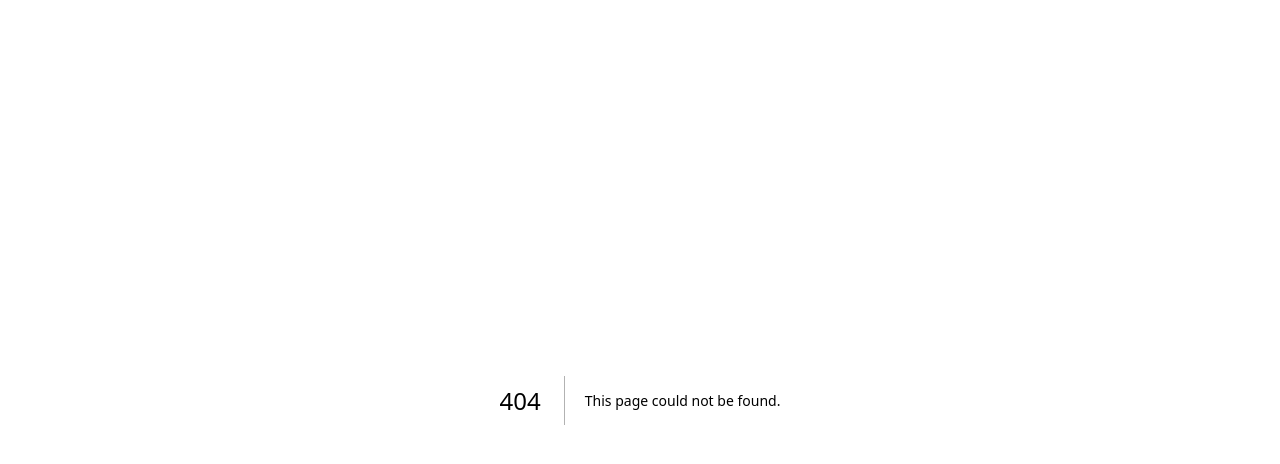
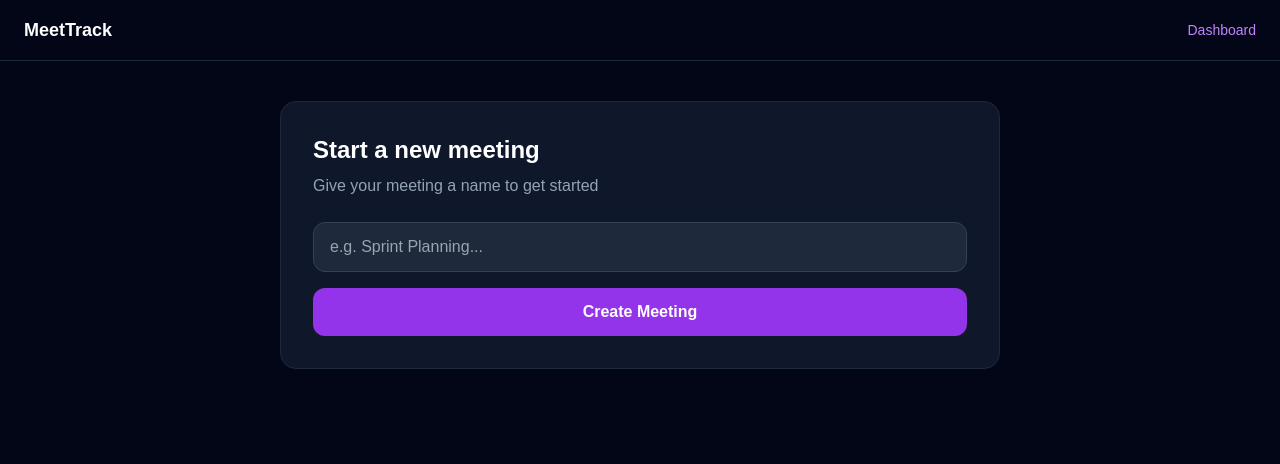
Before and after one commit to aaryajoshi-24/meeting-tracker, a Next.js app in the folder frontend/: page /meetapp in a window 1280 px wide. Before the commit this address had no page. Shown: the top 464 px of the page. Built offline with nearby package versions, Linux system fonts and the light colour scheme.

Commit message:
Add full app UI with complete meeting flow

```diff
--- /dev/null
+++ b/frontend/src/app/meetapp/page.tsx
@@ -0,0 +1,110 @@
+"use client";
+import React, { useState } from "react";
+const API_BASE = "https://meettrack-api.onrender.com";
+export default function AppPage() {
+  const [step, setStep] = useState(1);
+  const [meetingTitle, setMeetingTitle] = useState("");
+  const [meetingId, setMeetingId] = useState("");
+  const [transcript, setTranscript] = useState("");
+  const [actionItems, setActionItems] = useState([]);
+  const [loading, setLoading] = useState(false);
+  const [loadingText, setLoadingText] = useState("");
+  const [audioFile, setAudioFile] = useState(null);
+  async function createMeeting() {
+    if (!meetingTitle) return alert("Please enter a meeting title!");
+    setLoading(true); setLoadingText("Creating meeting...");
+    try {
+      const res = await fetch(API_BASE + "/meetings", { method: "POST", headers: { "Content-Type": "application/json" }, body: JSON.stringify({ title: meetingTitle, description: "Created via MeetTrack", meeting_date: new Date().toISOString() }) });
+      const data = await res.json(); setMeetingId(data.id); setStep(2);
+    } catch(e) { alert("Error!"); }
+    setLoading(false);
+  }
+  async function transcribeAudio() {
+    if (!audioFile) return alert("Please upload an audio file!");
+    setLoading(true); setLoadingText("Transcribing audio with AI...");
+    try {
+      const formData = new FormData(); formData.append("file", audioFile);
+      const res = await fetch(API_BASE + "/transcribe", { method: "POST", body: formData });
+      const data = await res.json(); setTranscript(data.transcript); setStep(3);
+    } catch(e) { alert("Error!"); }
+    setLoading(false);
+  }
+  async function extractItems() {
+    setLoading(true); setLoadingText("AI extracting action items...");
+    try {
+      const res = await fetch(API_BASE + "/extract", { method: "POST", headers: { "Content-Type": "application/json" }, body: JSON.stringify({ transcript: transcript, meeting_id: meetingId }) });
+      const data = await res.json(); setActionItems(data.action_items); setStep(4);
+    } catch(e) { alert("Error!"); }
+    setLoading(false);
+  }
+  async function sendReminder(item) {
+    try {
+      await fetch(API_BASE + "/notify", { method: "POST", headers: { "Content-Type": "application/json" }, body: JSON.stringify({ task: item.task, assigned_to: item.assigned_to, deadline: item.deadline, meeting_title: meetingTitle }) });
+      alert("Slack reminder sent!");
+    } catch(e) { alert("Error!"); }
+  }
+  return (
+    <div className="min-h-screen bg-slate-950 text-white">
+      <nav className="border-b border-slate-800 px-6 py-4 flex items-center justify-between">
+        <a href="/" className="font-semibold text-lg text-white">MeetTrack</a>
+        <a href="/dashboard" className="text-sm text-purple-400">Dashboard</a>
+      </nav>
+      <div className="max-w-3xl mx-auto px-6 py-10">
+        {loading && <div className="text-center py-12"><p className="text-purple-300 text-lg">{loadingText}</p></div>}
+        {!loading && step === 1 && (
+          <div className="bg-slate-900 border border-slate-800 rounded-2xl p-8">
+            <h2 className="text-2xl font-bold mb-2 text-white">Start a new meeting</h2>
+            <p className="text-slate-400 mb-6">Give your meeting a name to get started</p>
+            <input type="text" placeholder="e.g. Sprint Planning..." value={meetingTitle} onChange={function(e) { setMeetingTitle(e.target.value); }} className="w-full bg-slate-800 border border-slate-700 rounded-xl px-4 py-3 text-white mb-4" />
+            <button onClick={createMeeting} className="w-full bg-purple-600 text-white font-semibold py-3 rounded-xl">Create Meeting</button>
+          </div>
+        )}
+        {!loading && step === 2 && (
+          <div className="bg-slate-900 border border-slate-800 rounded-2xl p-8">
+            <h2 className="text-2xl font-bold mb-2 text-white">Upload meeting audio</h2>
+            <p className="text-slate-400 mb-6">Supports mp3, mp4, wav, m4a</p>
+            <div className="border-2 border-dashed border-slate-700 rounded-xl p-10 text-center cursor-pointer mb-4" onClick={function() { document.getElementById("audioInput").click(); }}>
+              {audioFile ? <p className="text-green-400">{audioFile.name}</p> : <p className="text-slate-400">Click to upload audio file</p>}
+              <input id="audioInput" type="file" accept=".mp3,.mp4,.wav,.m4a" className="hidden" onChange={function(e) { setAudioFile(e.target.files[0]); }} />
+            </div>
+            <button onClick={transcribeAudio} disabled={!audioFile} className="w-full bg-purple-600 disabled:opacity-50 text-white font-semibold py-3 rounded-xl">Transcribe with AI</button>
+          </div>
+        )}
+        {!loading && step === 3 && (
+          <div className="bg-slate-900 border border-slate-800 rounded-2xl p-8">
+            <h2 className="text-2xl font-bold mb-2 text-white">Review transcript</h2>
+            <textarea value={transcript} onChange={function(e) { setTranscript(e.target.value); }} className="w-full bg-slate-800 border border-slate-700 rounded-xl px-4 py-3 text-white h-48 resize-none mb-4" />
+            <button onClick={extractItems} className="w-full bg-purple-600 text-white font-semibold py-3 rounded-xl">Extract Action Items with AI</button>
+          </div>
+        )}
+        {!loading && step === 4 && (
+          <div>
+            <div className="bg-slate-900 border border-slate-800 rounded-2xl p-8 mb-4">
+              <h2 className="text-2xl font-bold mb-2 text-white">Action Items</h2>
+              <p className="text-slate-400 mb-6">Found {actionItems.length} action items</p>
+              <div className="space-y-4">
+                {actionItems.map(function(item, i) { return (
+                  <div key={i} className="bg-slate-800 border border-slate-700 rounded-xl p-4 flex items-start justify-between gap-4">
+                    <div>
+                      <p className="font-medium text-white">{item.task}</p>
+                      <div className="flex gap-3 mt-2 text-sm text-slate-400">
+                        <span>{item.assigned_to}</span>
+                        <span>{item.deadline || "No deadline"}</span>
+                        <span>{item.priority}</span>
+                      </div>
+                    </div>
+                    <button onClick={function() { sendReminder(item); }} className="bg-purple-600 text-white text-sm px-3 py-2 rounded-lg">Remind</button>
+                  </div>
+                ); })}
+              </div>
+            </div>
+            <div className="flex gap-3">
+              <button onClick={function() { setStep(1); setMeetingTitle(""); setTranscript(""); setActionItems([]); setAudioFile(null); }} className="flex-1 bg-slate-800 text-white font-semibold py-3 rounded-xl">New Meeting</button>
+              <a href="/dashboard" className="flex-1 bg-purple-600 text-white font-semibold py-3 rounded-xl text-center">Dashboard</a>
+            </div>
+          </div>
+        )}
+      </div>
+    </div>
+  );
+}
```
